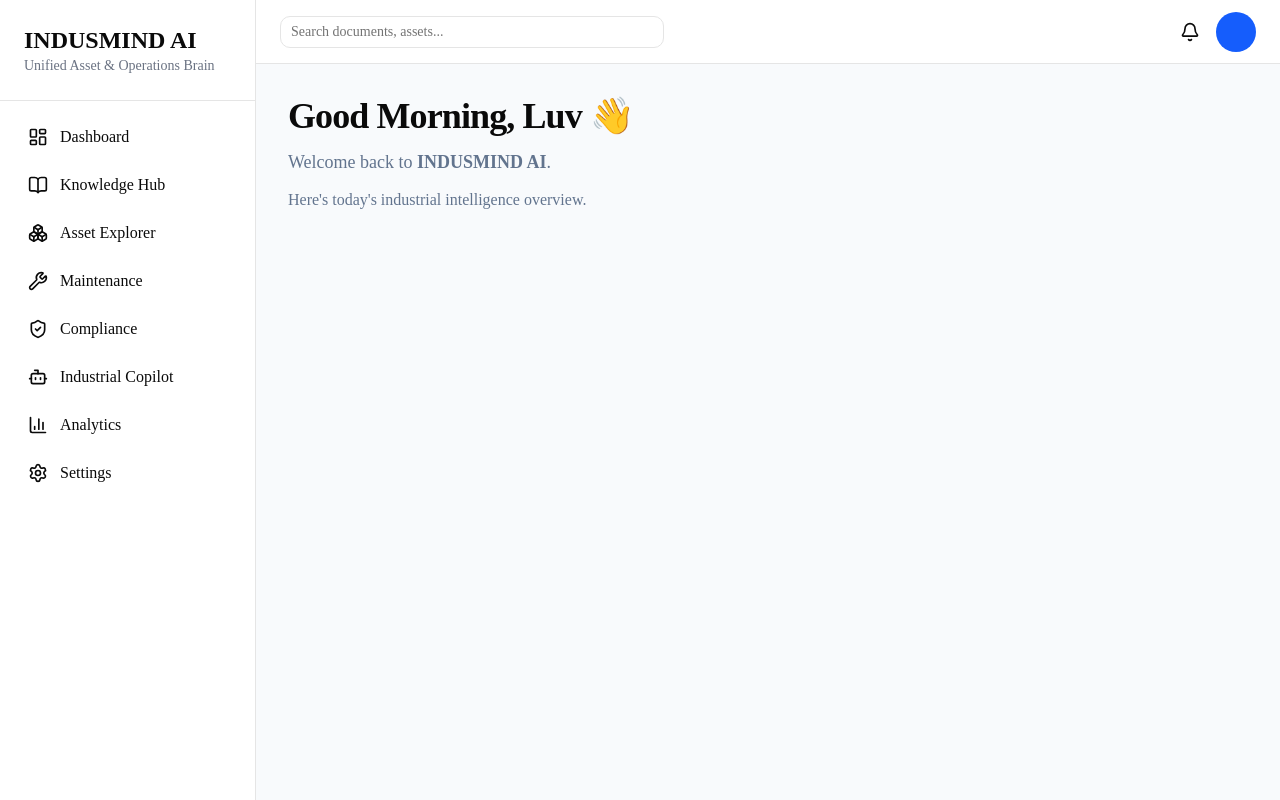
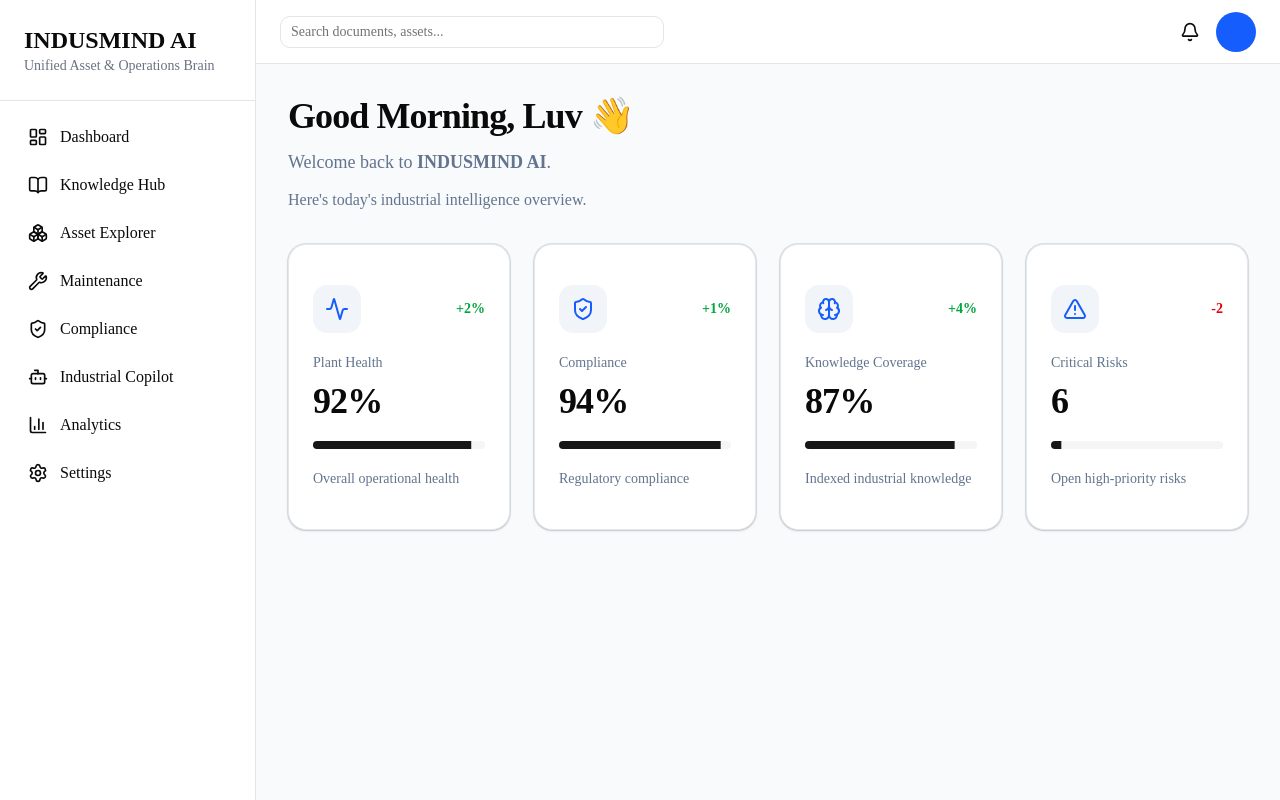
Before and after one commit to Luvsingh107/INDUSMIND-AI, a Next.js app in the folder frontend/: page / in a window 1280 px wide. Built offline with nearby package versions, Linux system fonts and the light colour scheme.

Commit message:
feat(frontend): implement animated KPI dashboard cards

```diff
--- a/frontend/app/page.tsx
+++ b/frontend/app/page.tsx
@@ -1,13 +1,14 @@
 import AppShell from "@/components/layout/app-shell";
 import DashboardLayout from "@/components/dashboard/dashboard-layout";
 import Hero from "@/components/dashboard/hero";
+import KPIGrid from "@/components/dashboard/kpi-grid";
 
 export default function HomePage() {
   return (
     <AppShell>
       <DashboardLayout
         hero={<Hero />}
-        kpis={<div />}
+        kpis={<KPIGrid />}
       >
       </DashboardLayout>
     </AppShell>
--- a/frontend/components/dashboard/kpi-card.tsx
+++ b/frontend/components/dashboard/kpi-card.tsx
@@ -0,0 +1,85 @@
+"use client";
+
+import { motion } from "framer-motion";
+import { Card, CardContent } from "@/components/ui/card";
+import { Progress } from "@/components/ui/progress";
+
+import {
+  Activity,
+  Brain,
+  ShieldCheck,
+  TriangleAlert,
+} from "lucide-react";
+
+interface KPIProps {
+  title: string;
+  value: number;
+  suffix: string;
+  trend: string;
+  description: string;
+  icon: "activity" | "shield" | "brain" | "alert";
+}
+
+const icons = {
+  activity: Activity,
+  shield: ShieldCheck,
+  brain: Brain,
+  alert: TriangleAlert,
+};
+
+export default function KPICard({
+  title,
+  value,
+  suffix,
+  trend,
+  description,
+  icon,
+}: KPIProps) {
+  const Icon = icons[icon];
+
+  const isPositiveTrend = trend.startsWith("+");
+
+  return (
+    <motion.div
+      whileHover={{ y: -6 }}
+      transition={{ duration: 0.2 }}
+    >
+      <Card className="rounded-2xl border border-slate-200 shadow-sm transition-all hover:shadow-lg">
+        <CardContent className="space-y-5 p-6">
+          <div className="flex items-center justify-between">
+            <div className="rounded-xl bg-slate-100 p-3">
+              <Icon className="h-6 w-6 text-blue-600" />
+            </div>
+
+            <span
+              className={`text-sm font-semibold ${
+                isPositiveTrend
+                  ? "text-green-600"
+                  : "text-red-600"
+              }`}
+            >
+              {trend}
+            </span>
+          </div>
+
+          <div>
+            <p className="text-sm text-slate-500">
+              {title}
+            </p>
+
+            <h2 className="mt-2 text-4xl font-bold tracking-tight">
+              {value}
+              {suffix}
+            </h2>
+          </div>
+
+          <Progress value={value} className="h-2" />
+
+          <p className="text-sm text-slate-500">
+            {description}
+          </p>
+        </CardContent>
+      </Card>
+    </motion.div>
+  );
+}
--- a/frontend/components/dashboard/kpi-grid.tsx
+++ b/frontend/components/dashboard/kpi-grid.tsx
@@ -0,0 +1,22 @@
+import KPICard from "./kpi-card";
+import { dashboardStats } from "@/data/dashboard";
+
+export default function KPIGrid() {
+  return (
+    <section
+      className="
+      grid
+      gap-6
+      md:grid-cols-2
+      xl:grid-cols-4
+      "
+    >
+      {dashboardStats.map((item) => (
+        <KPICard
+          key={item.title}
+          {...item}
+        />
+      ))}
+    </section>
+  );
+}
--- a/frontend/data/dashboard.ts
+++ b/frontend/data/dashboard.ts
@@ -1,19 +1,36 @@
-export const plantOverview = {
+import { DashboardStat } from "@/types/dashboard";
 
-plantHealth:92,
-
-compliance:94,
-
-knowledgeCoverage:87,
-
-criticalRisks:6,
-
-activeAssets:148,
-
-documentsIndexed:384,
-
-maintenanceTasks:27,
-
-incidentsThisMonth:2
-
-}
+export const dashboardStats: DashboardStat[] = [
+  {
+    title: "Plant Health",
+    value: 92,
+    suffix: "%",
+    trend: "+2%",
+    description: "Overall operational health",
+    icon: "activity",
+  },
+  {
+    title: "Compliance",
+    value: 94,
+    suffix: "%",
+    trend: "+1%",
+    description: "Regulatory compliance",
+    icon: "shield",
+  },
+  {
+    title: "Knowledge Coverage",
+    value: 87,
+    suffix: "%",
+    trend: "+4%",
+    description: "Indexed industrial knowledge",
+    icon: "brain",
+  },
+  {
+    title: "Critical Risks",
+    value: 6,
+    suffix: "",
+    trend: "-2",
+    description: "Open high-priority risks",
+    icon: "alert",
+  },
+];
--- a/frontend/package.json
+++ b/frontend/package.json
@@ -13,7 +13,7 @@
     "class-variance-authority": "^0.7.1",
     "clsx": "^2.1.1",
     "framer-motion": "^12.42.2",
-    "lucide-react": "^1.21.0",
+    "lucide-react": "^1.23.0",
     "next": "16.2.9",
     "next-themes": "^0.4.6",
     "radix-ui": "^1.6.0",
--- a/frontend/types/dashboard.ts
+++ b/frontend/types/dashboard.ts
@@ -1,9 +1,8 @@
 export interface DashboardStat {
   title: string;
-
-  value: string;
-
-  change: string;
-
-  positive: boolean;
+  value: number;
+  suffix: string;
+  trend: string;
+  description: string;
+  icon: "activity" | "shield" | "brain" | "alert";
 }
```
Also changed, not shown: 1 other file (tests, documents, lock files or other folders).
